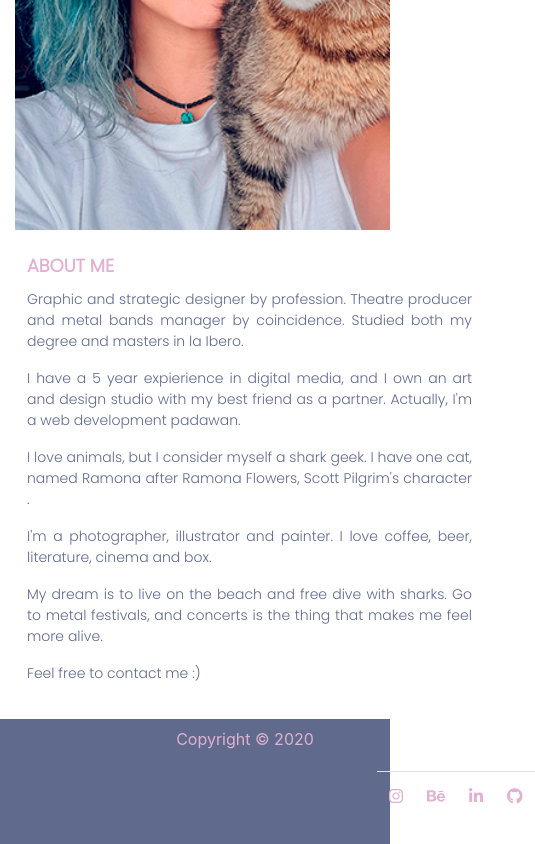
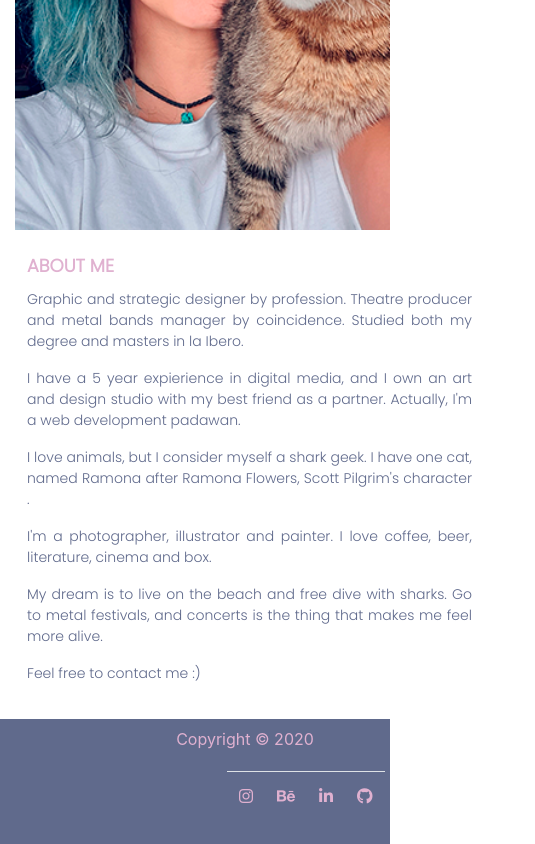
Before and after one commit to Videl90/-, a React (Create React App) app: page / in a window 390 px wide. Shown: the part 410-1254 px from the top of the page, 535 px wide, since content can reach past the window. Built offline with nearby package versions, Linux system fonts and the light colour scheme.

Commit message:
portfolio's working

```diff
--- a/src/components/styles.css
+++ b/src/components/styles.css
@@ -313,8 +313,6 @@ form {
     .icons {
         margin-left: 450px;
     }
-
-
 }
 
 @media only screen and (max-width:991px) {
@@ -346,6 +344,10 @@ form {
         width: 767px;
         margin-left:0 auto;
     }
+
+    .icons{
+        margin-left: 165px;
+    }
 }
 
 @media only screen and (max-width:575px) {
@@ -368,6 +370,10 @@ form {
     .name{
         font-size: 70px;
     }
+
+    .icons{
+        margin-left: 112px;
+    }
 }
 
 .carousel-control-next,
```
